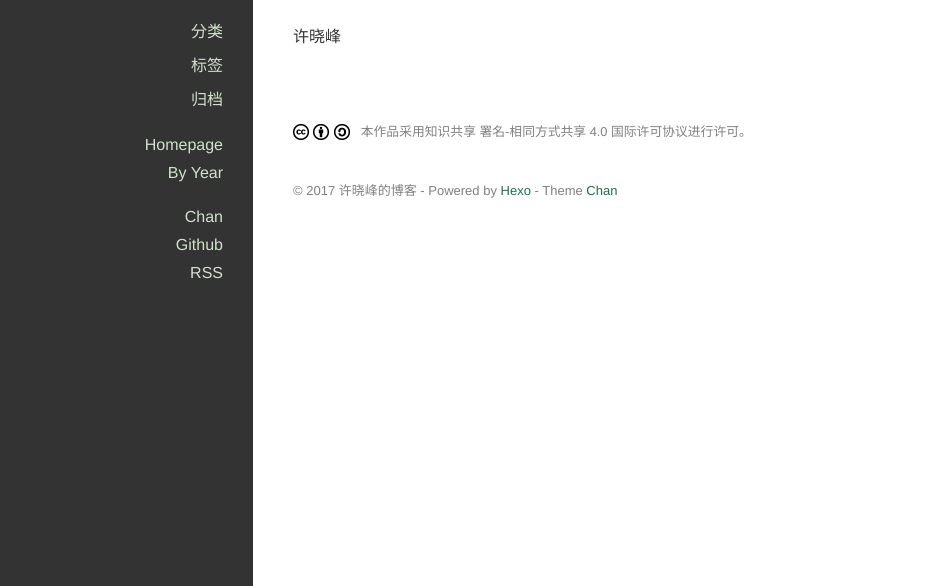
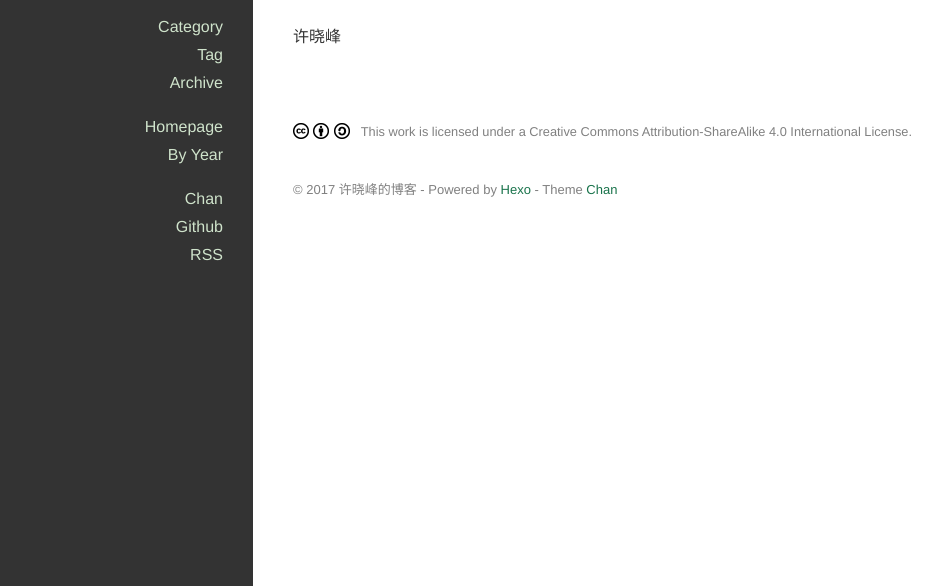
Before and after one commit to xxfixk/xxfixk.github.io, a plain HTML site: page 2017/04/09/我的设计/index.html in a window 1280 px wide. Shown: the part 214-800 px from the top of the page, without its empty margins (147-1089 px from the left). Drawn offline with nearby package versions, Linux system fonts and the light colour scheme.

Commit message:
Site updated: 2017-04-11 16:07:39

```diff
--- a/2017/04/09/我的设计/index.html
+++ b/2017/04/09/我的设计/index.html
@@ -85,21 +85,21 @@
 
 
               <li class="category-list-container">
-                <a href="javascript:;">分类</a>
+                <a href="javascript:;">Category</a>
 
               </li>
 
 
 
               <li class="tag-list-container">
-                <a href="javascript:;">标签</a>
+                <a href="javascript:;">Tag</a>
 
               </li>
 
 
 
               <li class="archive-list-container">
-                <a href="javascript:;">归档</a>
+                <a href="javascript:;">Archive</a>
                 <ul class="archive-list"><li class="archive-list-item"><a class="archive-list-link" href="/archives/2017/">2017</a><span class="archive-list-count">4</span></li></ul>
               </li>
 
@@ -177,7 +177,7 @@
   <footer class="article-footer">
 
   <div class="cc">
-    <a href="http://creativecommons.org/licenses/by-sa/4.0/deed.en" target="_blank" title="署名-相同方式共享">
+    <a href="http://creativecommons.org/licenses/by-sa/4.0/deed.en" target="_blank" title="Attribution-ShareAlike">
       <img src="/images/cc/cc.png">
 
           <img src="/images/cc/by.png">
@@ -185,7 +185,7 @@
           <img src="/images/cc/sa.png">
 
       <span>
-        本作品采用知识共享 署名-相同方式共享 4.0 国际许可协议进行许可。
+        This work is licensed under a Creative Commons Attribution-ShareAlike 4.0 International License.
       </span>
     </a>
   </div>
```
Also changed, not shown: 2017/04/02/hello-world/index.html (+5 -5 lines), 2017/04/02/我的第一篇文章/index.html (+5 -5 lines), 2017/04/06/你好，欢迎来到我的博客/index.html (+5 -5 lines), archives/2017/04/index.html (+4 -4 lines), archives/2017/index.html (+4 -4 lines), archives/index.html (+4 -4 lines), index.html (+3 -3 lines).
